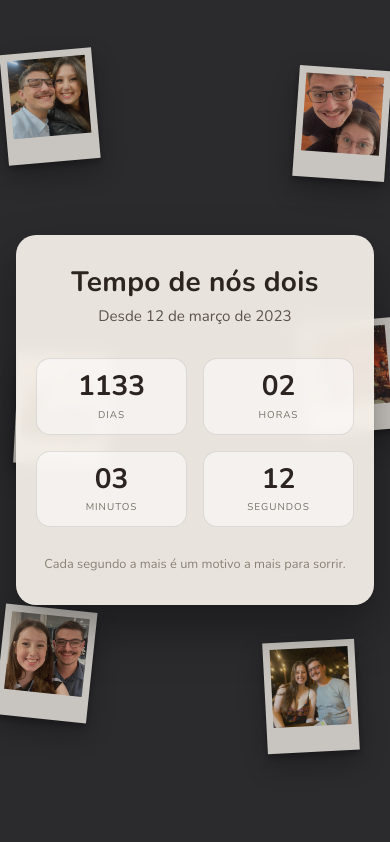
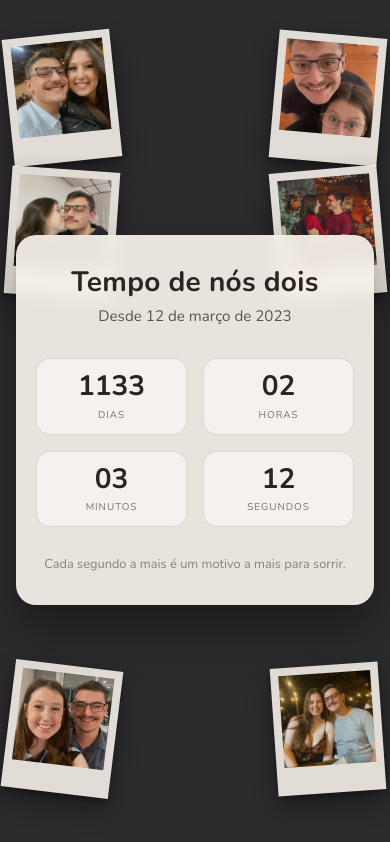
Before and after one commit to JGLORENZ-25/SiteMeuAmor, a plain HTML site: page index.html in a window 390 px wide. Drawn offline with nearby package versions, Linux system fonts and the light colour scheme.

Commit message:
Update index.html

```diff
--- a/index.html
+++ b/index.html
@@ -5,11 +5,12 @@
   <meta name="viewport" content="width=device-width, initial-scale=1.0, viewport-fit=cover" />
   <meta name="theme-color" content="#2b2b2e" />
   <meta name="apple-mobile-web-app-capable" content="yes" />
+  <meta name="apple-mobile-web-app-title" content="Nós dois" />
   <meta name="apple-mobile-web-app-status-bar-style" content="black-translucent" />
   <title>Nós dois</title>
-  <link rel="manifest" href="manifest.webmanifest" />
-  <link rel="apple-touch-icon" href="icons/icon-192.png" />
-  <link rel="icon" type="image/png" sizes="192x192" href="icons/icon-192.png" />
+  <link rel="manifest" href="manifest.json" />
+  <link rel="apple-touch-icon" href="logo.png" />
+  <link rel="icon" type="image/png" href="logo.png" />
   <link rel="preconnect" href="https://fonts.googleapis.com" />
   <link rel="preconnect" href="https://fonts.gstatic.com" crossorigin />
   <link href="https://fonts.googleapis.com/css2?family=Nunito:wght@300;400;600;700&display=swap" rel="stylesheet" />
@@ -59,8 +60,10 @@
         0 4px 6px var(--shadow),
         0 12px 28px var(--shadow);
       transform: rotate(var(--rot, 0deg));
-      top: var(--y, 50%);
-      left: var(--x, 50%);
+      top: var(--y, auto);
+      left: var(--x, auto);
+      right: var(--right, auto);
+      bottom: var(--bottom, auto);
       opacity: 0.92;
     }
 
@@ -71,25 +74,19 @@
     .polaroid.p5 { --x: 3%; --y: 78%; --rot: 8deg; }
     .polaroid.p6 { --x: 72%; --y: 82%; --rot: -4deg; }
 
+    /* Telemóvel: fotos nas margens (evitam ficar por baixo do cartão central) */
     @media (max-width: 600px) {
       .polaroid {
-        width: min(92px, 26vw);
-        padding: 7px 7px 26px;
-        opacity: 0.78;
+        width: min(108px, 29vw);
+        padding: 8px 8px 28px;
+        opacity: 0.9;
       }
-      .polaroid.p1 { --x: 1%; --y: 6%; --rot: -5deg; }
-      .polaroid.p2 { --x: 76%; --y: 8%; --rot: 4deg; }
-      .polaroid.p3 { --x: 4%; --y: 42%; --rot: 3deg; }
-      .polaroid.p4 { --x: 78%; --y: 38%; --rot: -5deg; }
-      .polaroid.p5 { --x: 0%; --y: 72%; --rot: 6deg; }
-      .polaroid.p6 { --x: 68%; --y: 76%; --rot: -3deg; }
-    }
-
-    @media (max-width: 380px) {
-      .polaroid.p3,
-      .polaroid.p4 {
-        opacity: 0.55;
-      }
+      .polaroid.p1 { --x: 2%; --y: max(4%, env(safe-area-inset-top)); --rot: -6deg; }
+      .polaroid.p2 { --x: auto; --right: 2%; --y: max(4%, env(safe-area-inset-top)); --rot: 5deg; }
+      .polaroid.p3 { --x: 2%; --y: 20%; --rot: 4deg; }
+      .polaroid.p4 { --x: auto; --right: 2%; --y: 20%; --rot: -5deg; }
+      .polaroid.p5 { --x: 2%; --y: auto; --bottom: max(6%, env(safe-area-inset-bottom)); --rot: 7deg; }
+      .polaroid.p6 { --x: auto; --right: 2%; --y: auto; --bottom: max(6%, env(safe-area-inset-bottom)); --rot: -4deg; }
     }
 
     .polaroid img {
@@ -221,7 +218,7 @@
   </style>
 </head>
 <body>
-  <!-- Fotos: coloque foto1.png … foto6.png na mesma pasta do index.html -->
+  <!-- fotos e logo: foto1.png … foto6.png e logo.png na mesma pasta do index.html -->
   <div class="polaroid-layer" aria-hidden="true">
     <figure class="polaroid p1">
       <img src="foto1.png" alt="" />
@@ -305,7 +302,11 @@
   <script>
     if ("serviceWorker" in navigator) {
       window.addEventListener("load", function () {
-        navigator.serviceWorker.register("sw.js").catch(function () {});
+        var swUrl = new URL("sw.js", window.location.href).href;
+        var scope = new URL("./", window.location.href).href;
+        navigator.serviceWorker.register(swUrl, { scope: scope }).catch(function (err) {
+          console.warn("Service worker:", err);
+        });
       });
     }
   </script>
```
